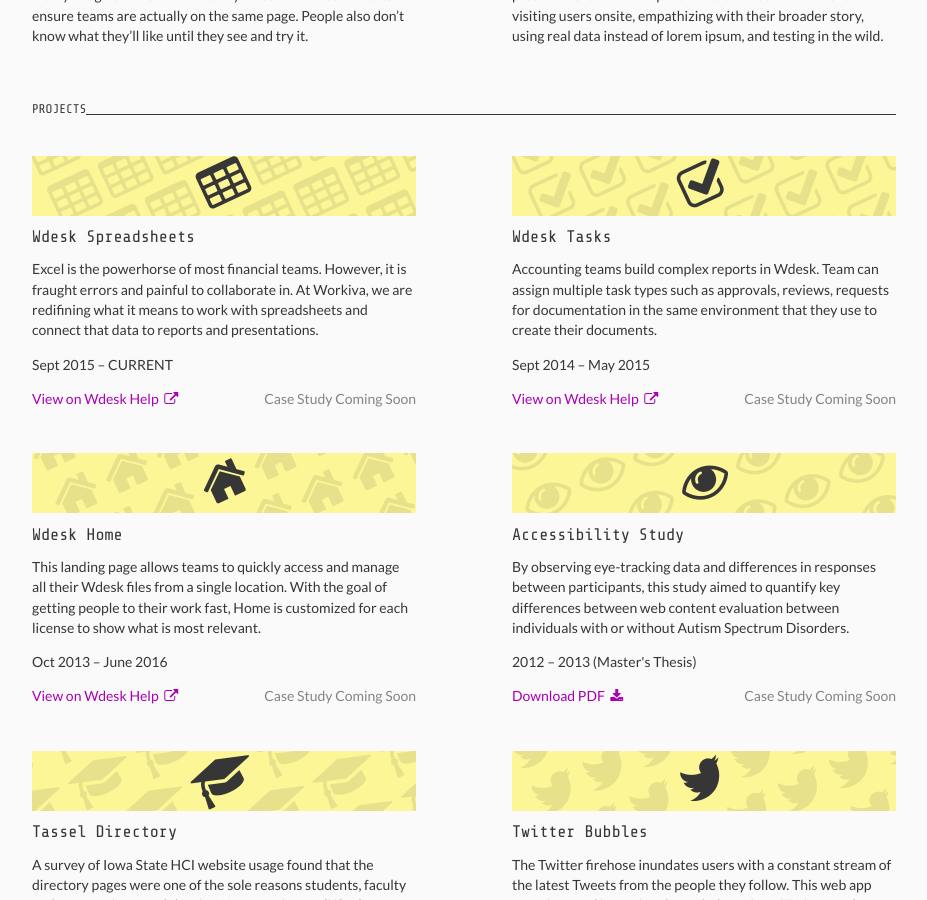
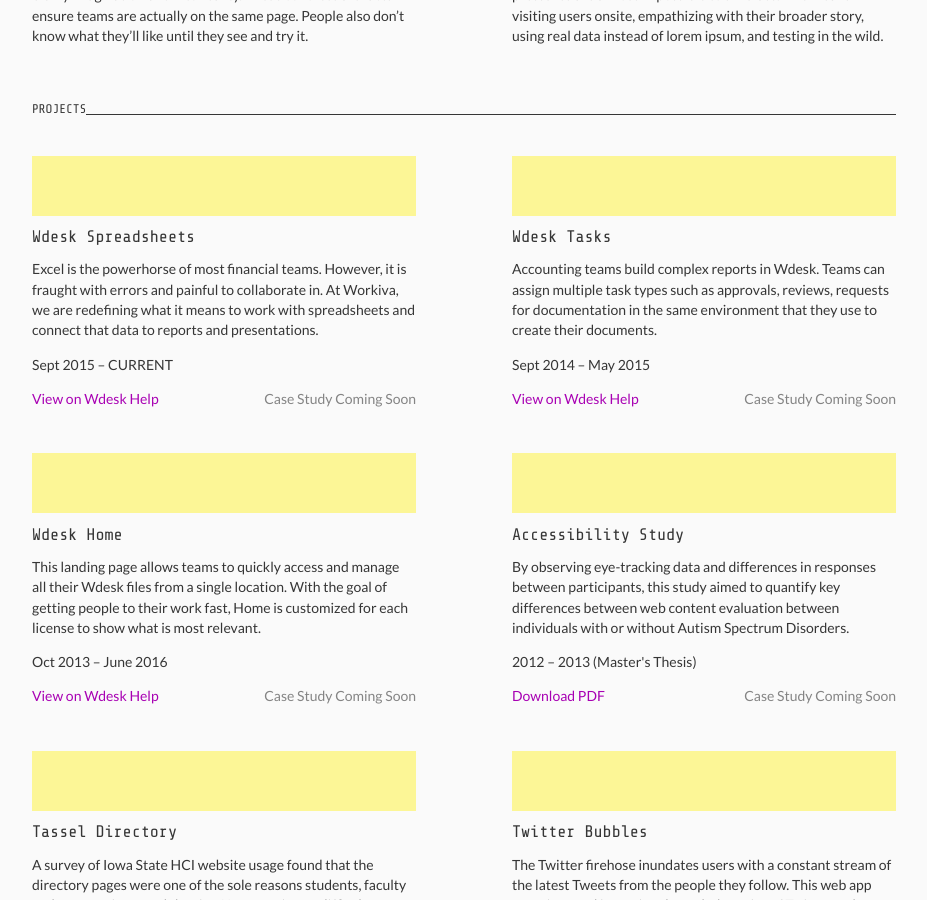
Before and after one commit to hannahd/hannahd.github.io, a Jekyll site: the page built from index.html, in a window 1280 px wide and 900 px high, scrolled down 823 px. Shown: the whole window, without its empty margins (176-1103 px from the left). Built offline with Jekyll 4.4.1, drawn with Linux system fonts in a browser that asks for light colours; nearby versions of some CDN libraries.

Commit message:
Fix typos

```diff
--- a/_layouts/new-default.html
+++ b/_layouts/new-default.html
@@ -17,24 +17,15 @@
     <link href="https://fonts.googleapis.com/css?family=Lato|Share+Tech+Mono" rel="stylesheet">
     <link rel="stylesheet" type="text/css" href="{{ site.baseurl| split: '/' | join:'/' }}/css/main.css" />
     <!-- <link href="https://cdnjs.cloudflare.com/ajax/libs/lightbox2/2.7.1/css/lightbox.css" rel="stylesheet" /> -->
-    <link href="https://cdnjs.cloudflare.com/ajax/libs/font-awesome/4.7.0/css/font-awesome.min.css" rel="stylesheet" />
-    <link rel="apple-touch-icon" sizes="57x57" href="{{ site.baseurl| split: '/' | join:'/' }}/assets/img/apple-icon-57x57.png">
-    <link rel="apple-touch-icon" sizes="60x60" href="{{ site.baseurl| split: '/' | join:'/' }}/assets/img/apple-icon-60x60.png">
-    <link rel="apple-touch-icon" sizes="72x72" href="{{ site.baseurl| split: '/' | join:'/' }}/assets/img/apple-icon-72x72.png">
-    <link rel="apple-touch-icon" sizes="76x76" href="{{ site.baseurl| split: '/' | join:'/' }}/assets/img/apple-icon-76x76.png">
-    <link rel="apple-touch-icon" sizes="114x114" href="{{ site.baseurl| split: '/' | join:'/' }}/assets/img/apple-icon-114x114.png">
-    <link rel="apple-touch-icon" sizes="120x120" href="{{ site.baseurl| split: '/' | join:'/' }}/assets/img/apple-icon-120x120.png">
-    <link rel="apple-touch-icon" sizes="144x144" href="{{ site.baseurl| split: '/' | join:'/' }}/assets/img/apple-icon-144x144.png">
-    <link rel="apple-touch-icon" sizes="152x152" href="{{ site.baseurl| split: '/' | join:'/' }}/assets/img/apple-icon-152x152.png">
-    <link rel="apple-touch-icon" sizes="180x180" href="{{ site.baseurl| split: '/' | join:'/' }}/assets/img/apple-icon-180x180.png">
-    <link rel="icon" type="image/png" sizes="192x192"  href="{{ site.baseurl| split: '/' | join:'/' }}/assets/img/android-icon-192x192.png">
+    <link rel="apple-touch-icon" sizes="180x180" href="{{ site.baseurl| split: '/' | join:'/' }}/assets/img/apple-touch-icon.png">
     <link rel="icon" type="image/png" sizes="32x32" href="{{ site.baseurl| split: '/' | join:'/' }}/assets/img/favicon-32x32.png">
-    <link rel="icon" type="image/png" sizes="96x96" href="{{ site.baseurl| split: '/' | join:'/' }}/assets/img/favicon-96x96.png">
     <link rel="icon" type="image/png" sizes="16x16" href="{{ site.baseurl| split: '/' | join:'/' }}/assets/img/favicon-16x16.png">
     <link rel="manifest" href="{{ site.baseurl| split: '/' | join:'/' }}/assets/img/manifest.json">
-    <meta name="msapplication-TileColor" content="#ffffff">
-    <meta name="msapplication-TileImage" content="{{ site.baseurl| split: '/' | join:'/' }}/assets/img/ms-icon-144x144.png">
+    <link rel="mask-icon" href="{{ site.baseurl| split: '/' | join:'/' }}/assets/img/safari-pinned-tab.svg" color="#a700b2">
+    <link rel="shortcut icon" href="{{ site.baseurl| split: '/' | join:'/' }}/assets/img/favicon.ico">
+    <meta name="msapplication-config" content="{{ site.baseurl| split: '/' | join:'/' }}/assets/img/browserconfig.xml">
     <meta name="theme-color" content="#ffffff">
+
     <!--
     <link href="atom.xml" type="application/atom+xml" rel="alternate" title="Site ATOM Feed"> -->
 </head>
--- a/index.html
+++ b/index.html
@@ -93,7 +93,7 @@
                 </div>
             </div>
             <h3>Wdesk Spreadsheets</h3>
-            <p>Excel is the powerhorse of most financial teams. However, it is fraught errors and painful to collaborate in. At Workiva, we are redifining what it means to work with spreadsheets and connect that data to reports and&nbsp;presentations.</p>
+            <p>Excel is the powerhorse of most financial teams. However, it is fraught with errors and painful to collaborate in. At Workiva, we are redefining what it means to work with spreadsheets and connect that data to reports and&nbsp;presentations.</p>
             <p>Sept 2015&nbsp;&ndash;&nbsp;CURRENT</p>
             <p>
                 <a href="https://success.workiva.com/help/spreadsheets/introduction-to-spreadsheets">View on Wdesk Help&nbsp;<i class="fa fa-external-link" aria-hidden="true"></i></a>
@@ -143,7 +143,7 @@
                 </div>
             </div>
             <h3>Wdesk Tasks</h3>
-            <p>Accounting teams build complex reports in Wdesk. Team can assign multiple task types such as approvals, reviews, requests for documentation in the same environment that they use to create their&nbsp;documents.</p>
+            <p>Accounting teams build complex reports in Wdesk. Teams can assign multiple task types such as approvals, reviews, requests for documentation in the same environment that they use to create their&nbsp;documents.</p>
             <p>Sept 2014&nbsp;&ndash;&nbsp;May 2015</p>
             <p>
                 <a href="https://success.workiva.com/help/tasking/introduction-to-tasking">View on Wdesk Help&nbsp;<i class="fa fa-external-link" aria-hidden="true"></i></a>
```
